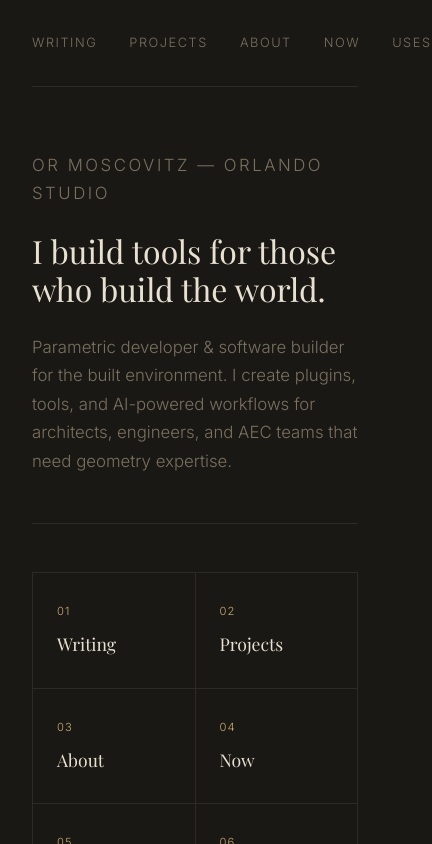
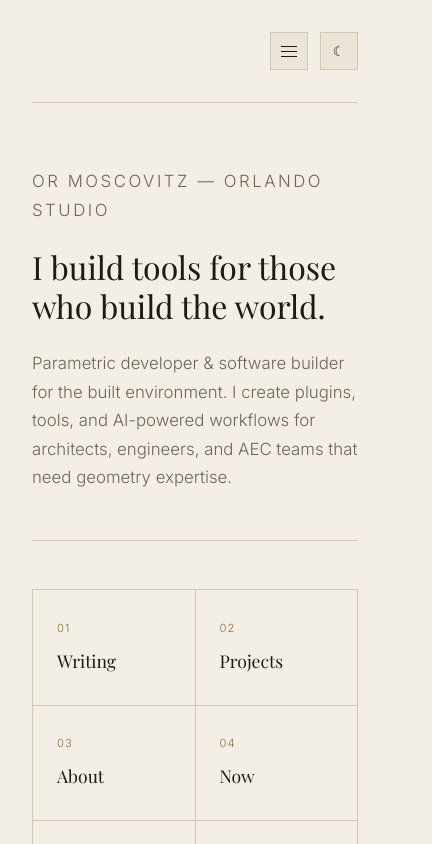
Before and after one commit to OrMosco/orlando-studio, a Next.js app: page / in a window 390 px wide. Shown: the top 844 px of the page, 432 px wide, since content can reach past the window. Built offline with nearby package versions, Linux system fonts and the light colour scheme; a web font is replaced by a local one.

Commit message:
Add hamburger menu and day/night toggle controls

```diff
--- a/app/globals.css
+++ b/app/globals.css
@@ -13,6 +13,15 @@
   --sans: 'Inter', system-ui, sans-serif;
 }
 
+:root[data-theme="light"] {
+  --bg: #f3efe6;
+  --bg2: #ebe4d7;
+  --border: #d3c8b5;
+  --text: #1f1a13;
+  --muted: #6f6557;
+  --accent: #8f6f38;
+}
+
 html { font-size: 16px; }
 
 body {
@@ -22,24 +31,73 @@ body {
   font-weight: 300;
   line-height: 1.7;
   min-height: 100vh;
+  transition: background 0.25s ease, color 0.25s ease;
 }
 
 a { color: var(--accent); text-decoration: none; }
 a:hover { text-decoration: underline; }
 
-nav {
+.top-bar {
+  padding: 2rem 0;
+  border-bottom: 1px solid var(--border);
+}
+
+.top-controls {
   display: flex;
-  gap: 2rem;
-  padding: 2rem 0;
+  justify-content: flex-end;
+  gap: 0.7rem;
+}
+
+.icon-btn {
+  width: 2.4rem;
+  height: 2.4rem;
+  border: 1px solid var(--border);
+  background: var(--bg2);
+  color: var(--text);
+  display: inline-flex;
+  align-items: center;
+  justify-content: center;
+  cursor: pointer;
+  transition: background 0.2s, color 0.2s, border-color 0.2s;
+}
+
+.icon-btn:hover {
+  background: var(--bg);
+  border-color: var(--accent);
+}
+
+.hamburger {
+  padding: 0;
+  flex-direction: column;
+  gap: 0.25rem;
+}
+
+.hamburger span {
+  width: 1rem;
+  height: 1px;
+  background: currentColor;
+  transition: transform 0.2s, opacity 0.2s;
+}
+
+.hamburger.open span:nth-child(1) { transform: translateY(5px) rotate(45deg); }
+.hamburger.open span:nth-child(2) { opacity: 0; }
+.hamburger.open span:nth-child(3) { transform: translateY(-5px) rotate(-45deg); }
+
+.top-nav {
+  display: none;
+  margin-top: 1rem;
   font-size: 0.8rem;
   letter-spacing: 0.12em;
   text-transform: uppercase;
   color: var(--muted);
-  border-bottom: 1px solid var(--border);
+  flex-direction: column;
+  gap: 0.75rem;
 }
 
-nav a { color: var(--muted); transition: color 0.2s; }
-nav a:hover { color: var(--text); text-decoration: none; }
+.top-nav.open { display: flex; }
+
+.top-nav a { color: var(--muted); transition: color 0.2s; }
+.top-nav a:hover { color: var(--text); text-decoration: none; }
 
 .container {
   max-width: 720px;
--- a/app/page.tsx
+++ b/app/page.tsx
@@ -1,5 +1,13 @@
+"use client";
+
+import { useEffect, useState } from "react";
+
+type Theme = "dark" | "light";
+
 export default function Home() {
   const navLinks = ["Writing", "Projects", "About", "Now", "Uses"];
+  const [menuOpen, setMenuOpen] = useState(false);
+  const [theme, setTheme] = useState<Theme>("dark");
 
   const gridItems = [
     { num: "01", label: "Writing" },
@@ -16,13 +24,56 @@ export default function Home() {
     { date: "Coming soon", title: "From Grasshopper to production: a developer's path" },
   ];
 
+  useEffect(() => {
+    const savedTheme = localStorage.getItem("theme");
+    if (savedTheme === "dark" || savedTheme === "light") {
+      setTheme(savedTheme);
+      return;
+    }
+
+    if (window.matchMedia("(prefers-color-scheme: light)").matches) {
+      setTheme("light");
+    }
+  }, []);
+
+  useEffect(() => {
+    document.documentElement.setAttribute("data-theme", theme);
+    localStorage.setItem("theme", theme);
+  }, [theme]);
+
   return (
     <div className="container">
-      <nav>
-        {navLinks.map((l) => (
-          <a key={l} href={`/${l.toLowerCase()}`}>{l}</a>
-        ))}
-      </nav>
+      <header className="top-bar">
+        <div className="top-controls">
+          <button
+            className={`icon-btn hamburger ${menuOpen ? "open" : ""}`}
+            type="button"
+            aria-label="Toggle navigation menu"
+            aria-expanded={menuOpen}
+            onClick={() => setMenuOpen((prev) => !prev)}
+          >
+            <span />
+            <span />
+            <span />
+          </button>
+          <button
+            className="icon-btn"
+            type="button"
+            aria-label={theme === "dark" ? "Switch to day mode" : "Switch to night mode"}
+            onClick={() => setTheme((prev) => (prev === "dark" ? "light" : "dark"))}
+          >
+            {theme === "dark" ? "☀︎" : "☾"}
+          </button>
+        </div>
+
+        <nav className={`top-nav ${menuOpen ? "open" : ""}`}>
+          {navLinks.map((l) => (
+            <a key={l} href={`/${l.toLowerCase()}`} onClick={() => setMenuOpen(false)}>
+              {l}
+            </a>
+          ))}
+        </nav>
+      </header>
 
       <section className="hero">
         <p className="hero-tag">Or Moscovitz — Orlando Studio</p>
```
